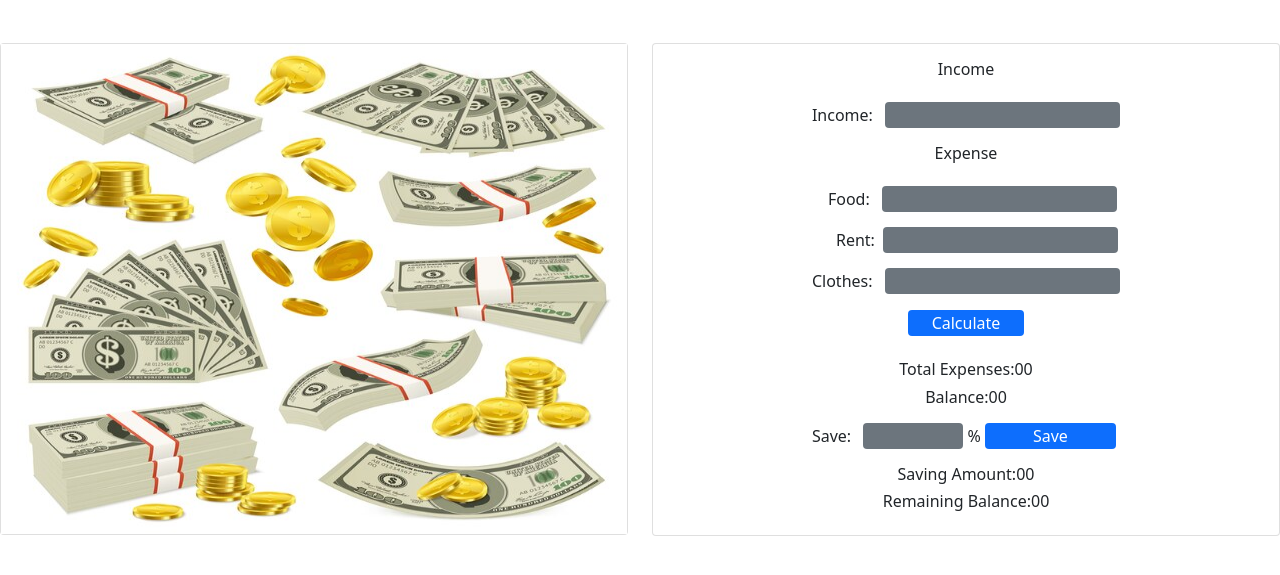
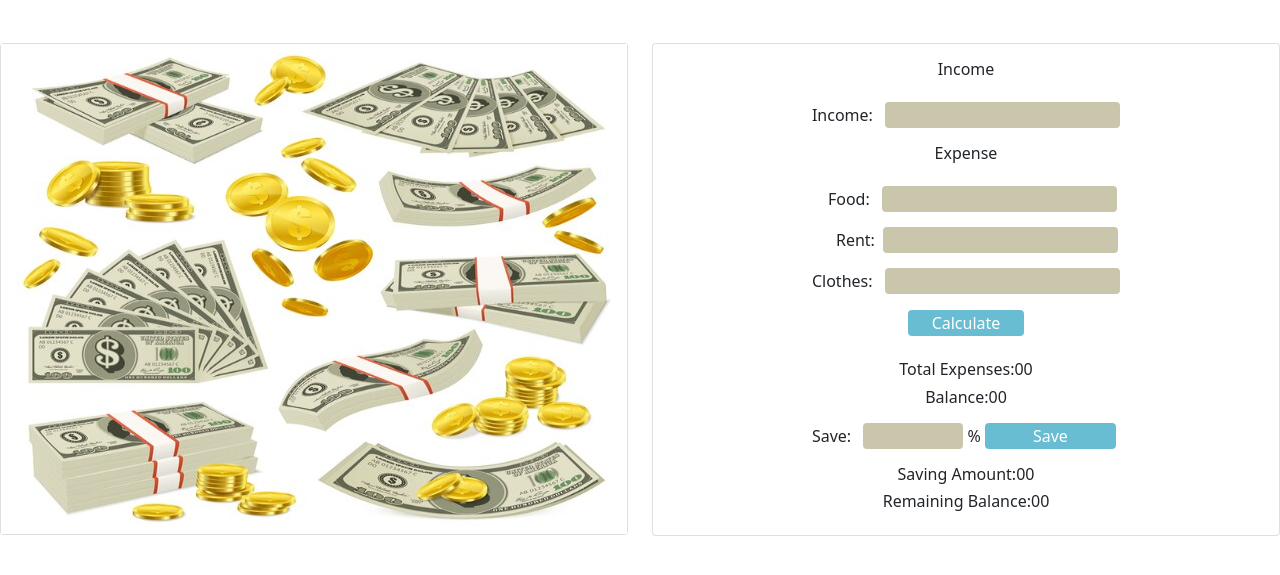
Before and after one commit to ripionck/money-master, a plain HTML site: page index.html in a window 1280 px wide. Shown: the part 69-644 px from the top of the page. Drawn offline with nearby package versions, Linux system fonts and the light colour scheme.

Commit message:
input & button color added

```diff
--- a/css/style.css
+++ b/css/style.css
@@ -0,0 +1,7 @@
+.input-background{
+    background-color: #c9c6ac;
+}
+
+.button-color{
+    background-color:#69bdd2;
+}
--- a/index.html
+++ b/index.html
@@ -32,22 +32,22 @@
                                 <!-- income field -->
                                 <h3 class="fs-6 text-center">Income</h3>
                                 <label class="mt-3" for="income">Income:</label>
-                                <input id="income-field" class="ms-2 border-0 bg-secondary rounded" type="text"
+                                <input id="income-field" class="ms-2 border-0 input-background rounded" type="text"
                                     id="income" placeholder="">
                                 <!-- expenses field -->
                                 <h3 class="fs-6 mt-3 text-center">Expense</h3>
                                 <label class="mt-3 ms-3" for="food">Food:</label>
-                                <input id="food-field" class="ms-2 border-0 bg-secondary rounded" type="text" id="food"
-                                    placeholder=""><br>
+                                <input id="food-field" class="ms-2 border-0 input-background rounded" type="text"
+                                    id="food" placeholder=""><br>
                                 <label class="mt-3 ms-4" for="rent">Rent:</label>
-                                <input id="rent-field" class="ms-1 border-0 bg-secondary rounded" type="text"
+                                <input id="rent-field" class="ms-1 border-0 input-background rounded" type="text"
                                     id="income" placeholder=""><br>
                                 <label class="mt-3" for="clothes">Clothes:</label>
-                                <input id="clothes-field" class="ms-2 border-0 bg-secondary rounded" type="text"
+                                <input id="clothes-field" class="ms-2 border-0 input-background rounded" type="text"
                                     id="clothes" placeholder=""><br>
                                 <div class="mt-3 text-center">
                                     <button id="calculate-btn"
-                                        class="px-4 border-0 bg-primary rounded text-white">Calculate</button>
+                                        class="px-4 border-0 button-color rounded text-white">Calculate</button>
                                 </div>
                             </div>
                             <!-- Total expenses & balance -->
@@ -59,10 +59,11 @@
                             <!-- rate calculation -->
                             <div class="mt-3">
                                 <span>Save:</span>
-                                <input id="save-rate" class="ms-2 px-4 border-0 bg-secondary rounded"
+                                <input id="save-rate" class="ms-2 px-4 border-0 input-background rounded"
                                     style="width: 100px;">
                                 <span>%</span>
-                                <button id="save-btn" class="px-5 border-0 bg-primary rounded text-white">Save</button>
+                                <button id="save-btn"
+                                    class="px-5 border-0 button-color rounded text-white">Save</button>
                             </div>
                             <!-- Saving amount & remaining balance -->
                             <div class="mt-3 text-center">
```
